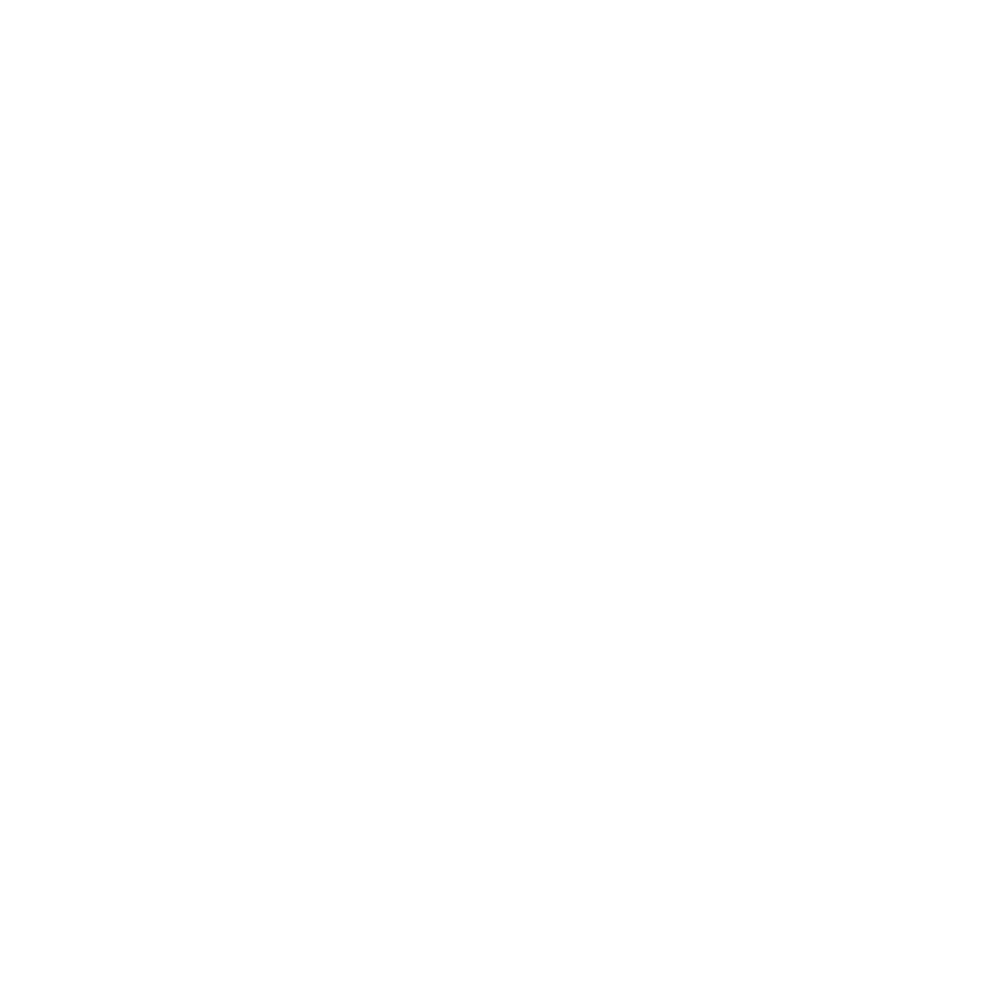
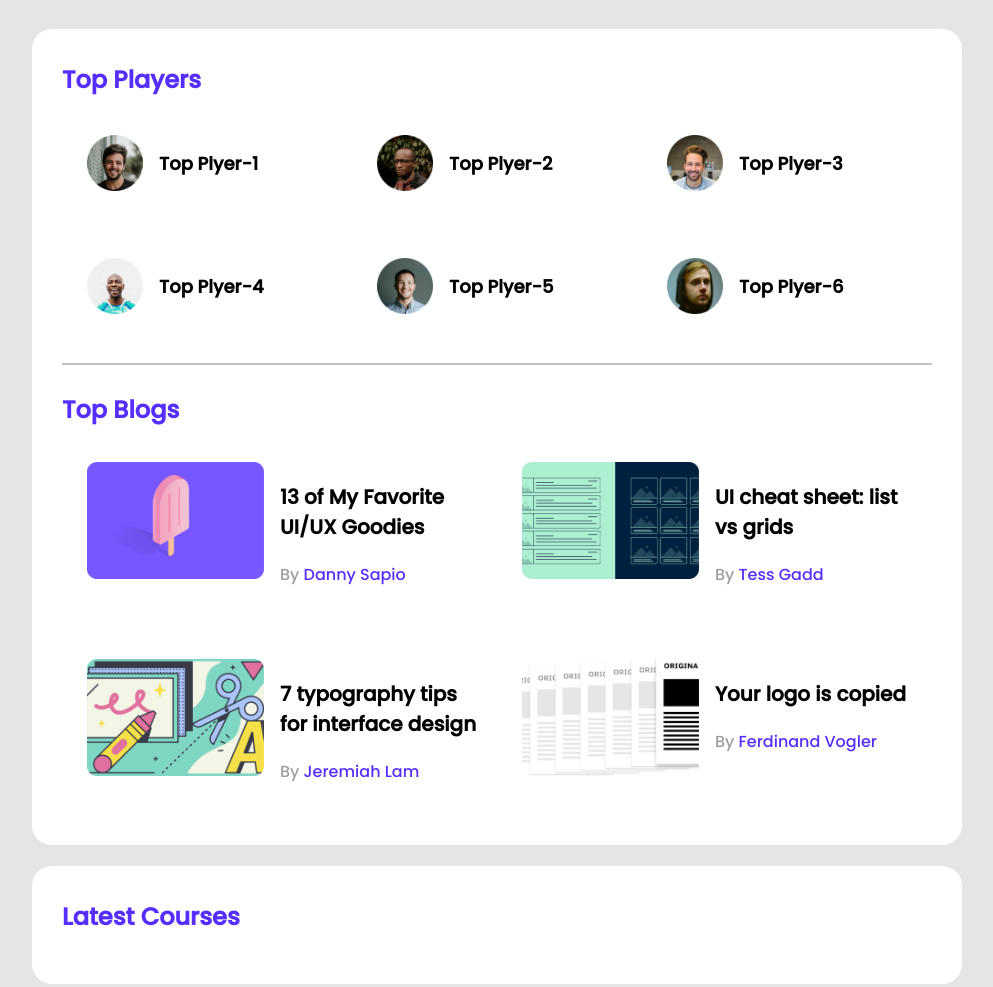
Before and after one commit to 7rahib/leader-board, a plain HTML site: page index.html in a window 1280 px wide. Shown: the whole page, without its empty margins (143-1136 px from the left). Before the commit the page ends 800 px from the top, so only its background shows below. Drawn offline with Linux system fonts and the light colour scheme.

Commit message:
top blogs done

```diff
--- a/index.html
+++ b/index.html
@@ -10,6 +10,92 @@
 </head>
 
 <body>
+    <!-- header-start -->
+    <header>
+
+    </header>
+    <main>
+        <!-- top-players and top-blogs  -->
+        <section class="container">
+            <div class="top-players">
+                <h2 class="section-title">Top Players</h2>
+                <div class="players">
+                    <div class="player">
+                        <img src="images/players/player-1.png" alt="">
+                        <h3 class="player-name">Top Plyer-1</h3>
+                    </div>
+                    <div class="player">
+                        <img src="images/players/player-2.png" alt="">
+                        <h3 class="player-name">Top Plyer-2</h3>
+                    </div>
+                    <div class="player">
+                        <img src="images/players/player-3.png" alt="">
+                        <h3 class="player-name">Top Plyer-3</h3>
+                    </div>
+                    <div class="player">
+                        <img src="images/players/player-4.png" alt="">
+                        <h3 class="player-name">Top Plyer-4</h3>
+                    </div>
+                    <div class="player">
+                        <img src="images/players/player-5.png" alt="">
+                        <h3 class="player-name">Top Plyer-5</h3>
+                    </div>
+                    <div class="player">
+                        <img src="images/players/player-6.png" alt="">
+                        <h3 class="player-name">Top Plyer-6</h3>
+                    </div>
+                </div>
+            </div>
+            <hr>
+            <div class="top-blogs">
+                <h2 class="section-title">Top Blogs</h2>
+                <div class="blogs">
+                    <article class="blog">
+                        <div class="thumbnail">
+                            <img src="images/blogs/blog-1.png" alt="">
+                        </div>
+                        <div class="blog-info">
+                            <h3 class="blog-title">13 of My Favorite UI/UX Goodies</h3>
+                            <p class="blog-author">By <a href="">Danny Sapio</a></p>
+                        </div>
+                    </article>
+                    <article class="blog">
+                        <div class="thumbnail">
+                            <img src="images/blogs/blog-2.png" alt="">
+                        </div>
+                        <div class="blog-info">
+                            <h3 class="blog-title">UI cheat sheet: list vs grids</h3>
+                            <p class="blog-author">By <a href=""> Tess Gadd</a></p>
+                        </div>
+                    </article>
+                    <article class="blog">
+                        <div class="thumbnail">
+                            <img src="images/blogs/blog-3.png" alt="">
+                        </div>
+                        <div class="blog-info">
+                            <h3 class="blog-title">7 typography tips for interface design</h3>
+                            <p class="blog-author">By <a href="">Jeremiah Lam</a></p>
+                        </div>
+                    </article>
+                    <article class="blog">
+                        <div class="thumbnail">
+                            <img src="images/blogs/blog-4.png" alt="">
+                        </div>
+                        <div class="blog-info">
+                            <h3 class="blog-title">Your logo is copied</h3>
+                            <p class="blog-author">By <a href="">Ferdinand Vogler</a></p>
+                        </div>
+                    </article>
+                </div>
+            </div>
+        </section>
+
+        <!-- latest-courses -->
+        <section class="container">
+            <h2 class="section-title">Latest Courses</h2>
+
+        </section>
+    </main>
 
 </body>
 
--- a/styles/style.css
+++ b/styles/style.css
@@ -0,0 +1,112 @@
+@import url('https://fonts.googleapis.com/css2?family=Poppins:wght@500&display=swap');
+
+/* combine css */
+
+body {
+    font-family: 'Poppins', sans-serif;
+    background-color: #E5E5E5;
+}
+
+main {
+    display: flex;
+    flex-direction: column;
+    align-items: center;
+}
+
+.container {
+    background-color: white;
+    width: 870px;
+    padding: 30px;
+    margin-top: 21px;
+    border-radius: 20px;
+}
+
+hr {
+    border: 1px solid #c2c2c2;
+    margin-bottom: 27px;
+}
+
+
+/* top players style    */
+
+.top-players {
+    margin-bottom: 30px;
+}
+
+.section-title {
+    color: #562EFF;
+    font-size: 24px;
+    margin-top: 3px;
+}
+
+.players {
+    display: grid;
+    grid-template-columns: repeat(3, 1fr);
+    grid-row-gap: 30px;
+}
+
+.player {
+    display: flex;
+    align-items: center;
+    border-radius: 10px;
+    padding: 15px;
+    margin-left: 10px;
+}
+
+.player:hover {
+    box-shadow: rgba(0, 0, 0, 0.16) 0px 10px 26px 0px, rgba(0, 0, 0, 0.06) 0px 0px 0px 1px;
+}
+
+.player img {
+    width: 56px;
+    height: 56px;
+}
+
+.player-name {
+    margin-left: 16px;
+    font-size: 18px;
+}
+
+
+/* top-blogs */
+
+.blogs {
+    display: grid;
+    grid-template-columns: repeat(2, 1fr);
+    grid-row-gap: 26px;
+}
+
+.blog {
+    display: flex;
+    border-radius: 10px;
+    padding: 15px;
+    margin-left: 10px;
+}
+
+.blog:hover {
+    box-shadow: rgba(0, 0, 0, 0.16) 0px 10px 26px 0px, rgba(0, 0, 0, 0.06) 0px 0px 0px 1px;
+}
+
+.blog .thumbnail img {
+    width: 177px;
+    height: 117px;
+}
+
+.blog-info {
+    margin-left: 16px;
+}
+
+.blog-title {
+    font-size: 20px;
+}
+
+.blog-author {
+    color: #9F9F9F;
+    font-size: 16px;
+}
+
+.blog-author a {
+    text-decoration: none;
+    font-size: 16px;
+    color: #562EFF;
+}
```
